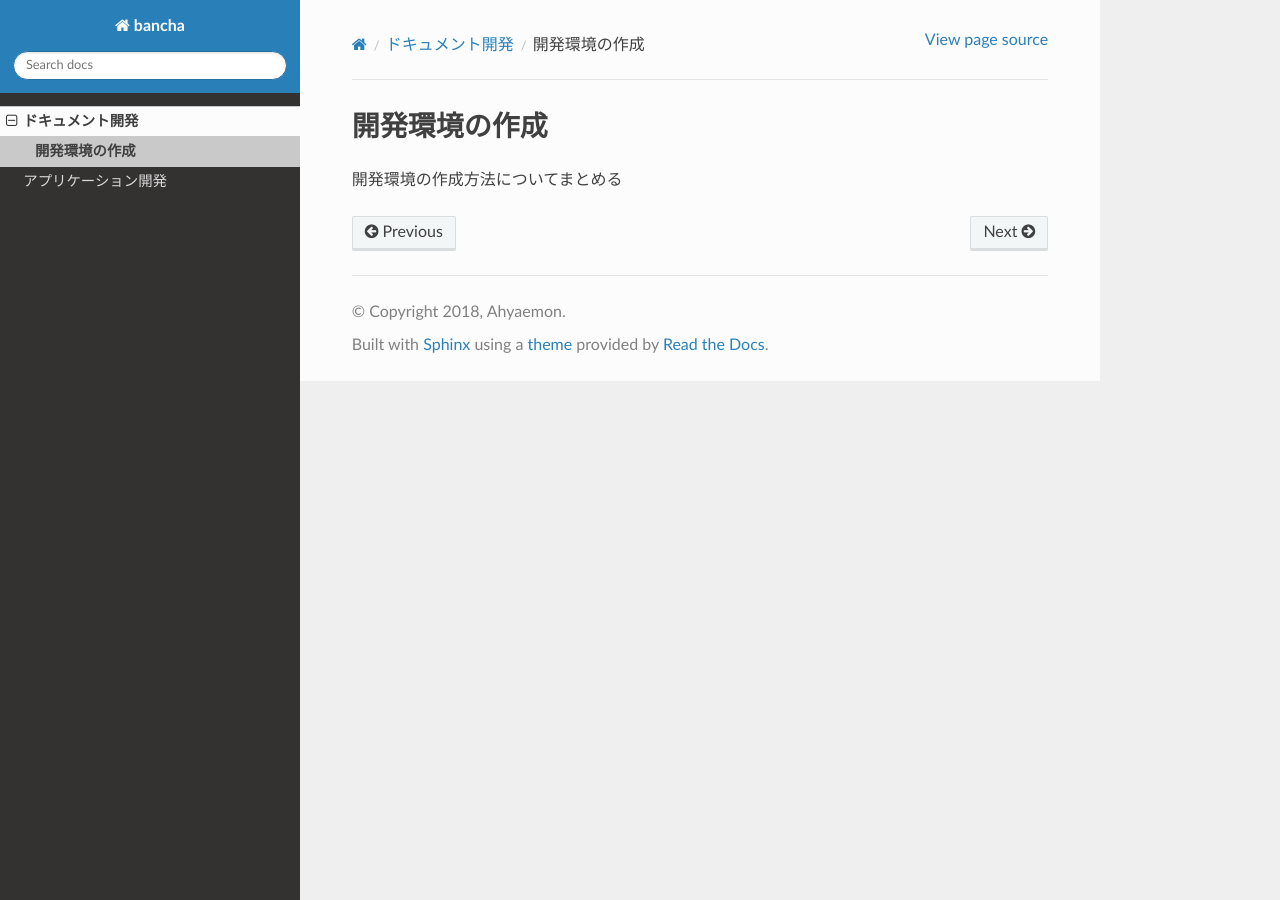
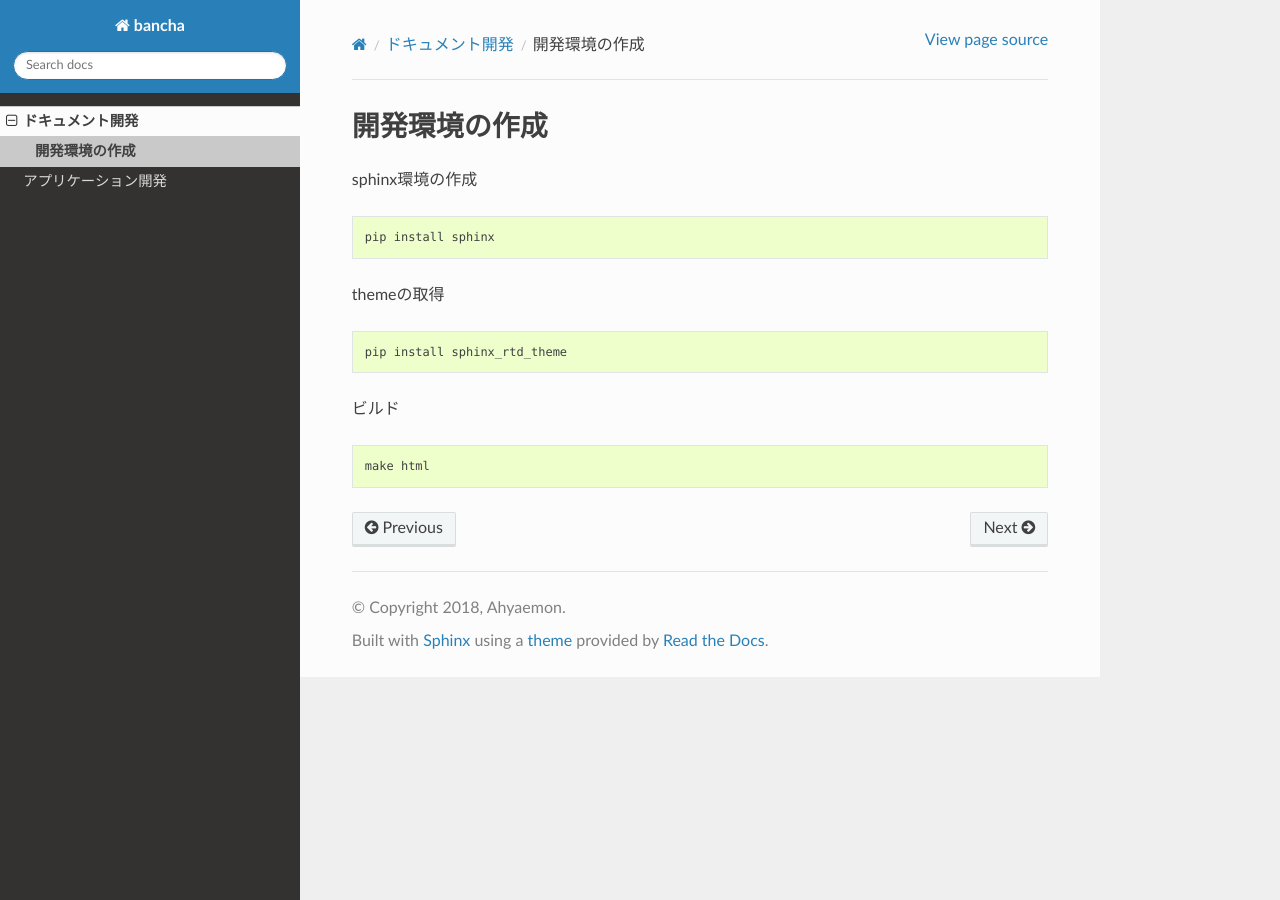
Before and after one commit to ahyaemon/bancha_books, a Sphinx documentation site: the page built from doc/docdev/docenv.rst, in a window 1280 px wide. Built offline with Sphinx 7.4.7 and the Read the Docs theme 2.0.0, drawn with Linux system fonts in a browser that asks for light colours.

Commit message:
ドキュメント追加

```diff
--- a/doc/docdev/docenv.rst
+++ b/doc/docdev/docenv.rst
@@ -6,4 +6,20 @@
 開発環境の作成
 ======================================
 
-開発環境の作成方法についてまとめる
+sphinx環境の作成
+
+::
+
+  pip install sphinx
+
+themeの取得
+
+::
+
+  pip install sphinx_rtd_theme
+
+ビルド
+
+::
+
+  make html
```
Also changed, not shown: 1 other file.
